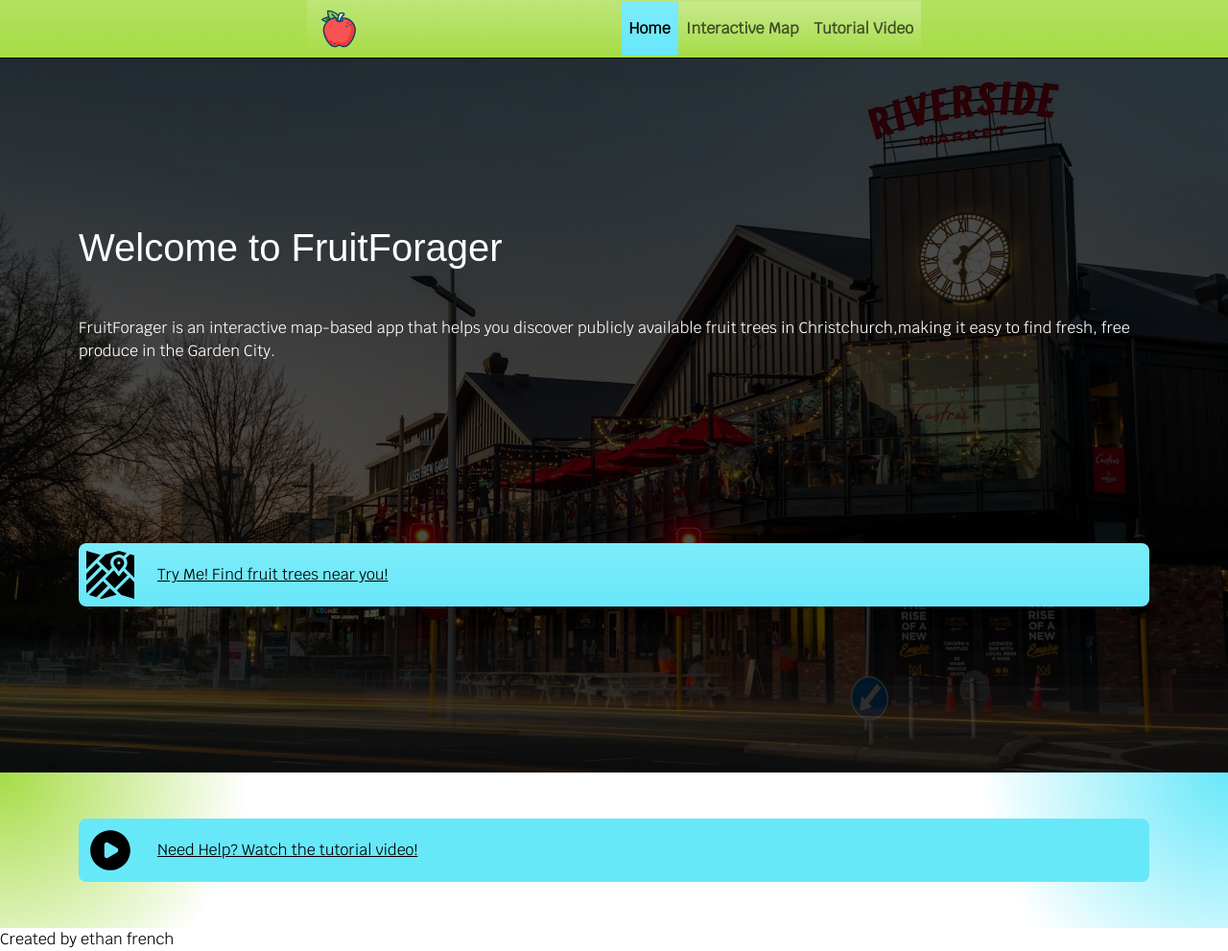
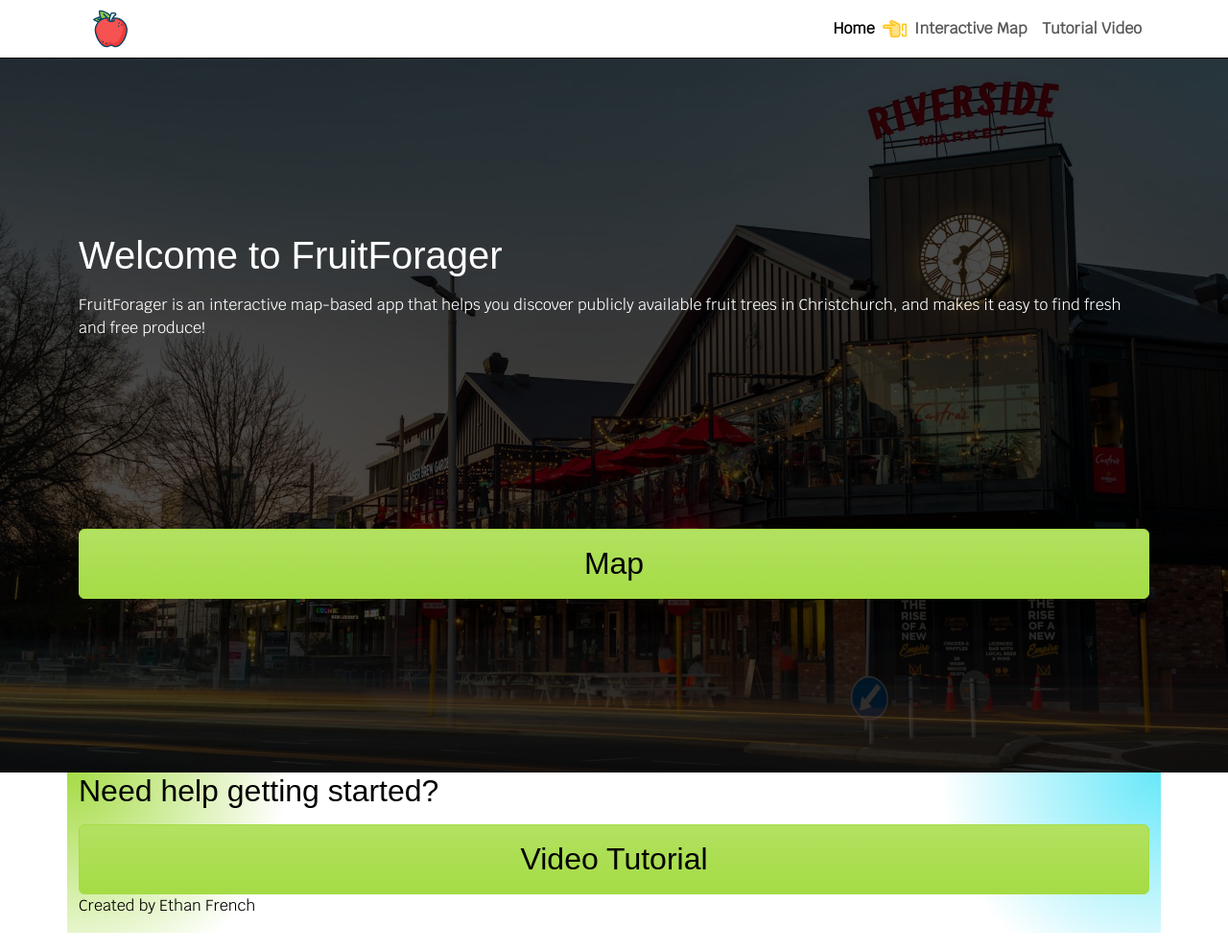
Before and after one commit to EthanGJFrench/fruitforager-iteration-2-prototype-bcde213, a website: page pages/home.html in a window 1280 px wide. Shown: the whole page at 96% size. Drawn offline with nearby package versions, Linux system fonts and the light colour scheme; a web font is replaced by a local one.

Commit message:
Finished main hero section and other updates

```diff
--- a/pages/home.html
+++ b/pages/home.html
@@ -7,26 +7,26 @@
     <title>Home page | FruitForager</title>
 </head>
 <body class="text-dark">
-
     <!-- Navigation bar -->
-    <nav class="navbar-expand-md p-0 navbar border-1 border-bottom border-dark bg-primary bg-gradient">
-        <div class="container-fluid bg-gradient p-0">
+    <nav class="navbar-expand-md p-0 navbar border-1 border-bottom border-dark">
+        <div class="container bg-gradient">
             <a class="navbar-brand ms-2" href="home.html">
                 <img src="/assets/svgs/apple-svgrepo-com.svg" alt="FruitForager logo"> <!-- Temp Logo -->
             </a>
-            <button class="navbar-toggler bg-secondary me-3" type="button" data-bs-toggle="collapse" data-bs-target="#navbarNav" aria-controls="navbarNav" aria-expanded="false" aria-label="Toggle navigation">
+            <button class="navbar-toggler bg-primary bg-gradient" type="button" data-bs-toggle="collapse" data-bs-target="#navbarNav" aria-controls="navbarNav" aria-expanded="false" aria-label="Toggle navigation">
                 <span class="navbar-toggler-icon"></span>
             </button>
             <div class="collapse navbar-collapse" id="navbarNav">
                 <ul class="navbar-nav ms-auto">
-                    <li class="nav-item">
-                        <a class="nav-link active bg-gradient px-2 py-3" href="/pages/home.html">Home</a>
+                    <li class="nav-item d-flex ff-active ff-active-link">
+                        <a class="nav-link active px-2 py-3" href="/pages/home.html">Home</a>
+                        <img src="../assets/svgs/pointer-hands-and-gestures-svgrepo-com.svg" alt="">
                     </li>
                     <li class="nav-item">
-                        <a class="nav-link bg-gradient px-2 py-3" href="/pages/map.html">Interactive Map</a>
+                        <a class="nav-link px-2 py-3" href="/pages/map.html">Interactive Map</a>
                     </li>
                     <li class="nav-item" data-bs-toggle="modal" data-bs-target="#tutorialVideoModal">
-                        <a class="nav-link bg-gradient px-2 py-3">Tutorial Video</a>
+                        <a class="nav-link px-2 py-3">Tutorial Video</a>
                     </li>
                 </ul>
             </div>
@@ -48,42 +48,44 @@
                 </div>
             </div>
             <!-- Text overlay -->
-            <section class="d-flex flex-column justify-content-evenly ff-hero-overlay">
-                <div class="container">
-                    <h1 class="mb-5">Welcome to FruitForager</h1>
-                    <p>FruitForager is an interactive map-based app that helps you discover publicly available fruit trees in Christchurch,making it easy to find fresh, free produce in the Garden City.</p>
+            <section class="ff-hero-overlay">
+                <div class="container d-flex flex-column justify-content-evenly">
+                    <div>
+                        <h1 class="mb-3">Welcome to FruitForager</h1>
+                        <p>FruitForager is an interactive map-based app that helps you discover publicly available fruit trees in Christchurch, and makes it easy to find fresh and free produce!</p>
+                    </div>
+                    <a href="/pages/map.html">
+                        <button type="button" class="w-100 btn btn-primary bg-gradient py-3">
+                            <h2 class="m-0">Map</h2>
+                        </button>
+                    </a>
                 </div>
-                <section class="container">
-                    <a href="/pages/map.html" class="d-flex align-items-center justify-content-left gap-4 p-2 bg-secondary bg-gradient rounded-3">
-                        <img src="/assets/svgs/street-map-svgrepo-com.svg" alt="map">
-                        <span>Try Me! Find fruit trees near you!</span>
-                    </a>
-                </section>
             </section>
         </div>
     </section>
 
-    <section class="ff-glow-section py-5">
-        <section class="container">
-            <a href="/pages/map.html" class="d-flex align-items-center justify-content-left gap-4 p-2 bg-secondary rounded-3" data-bs-toggle="modal" data-bs-target="#tutorialVideoModal">
-                <img src="/assets/svgs/play-circle-svgrepo-com.svg" alt="play video">
-                <span class="m-0">Need Help? Watch the tutorial video!</span>
-            </a>
+    <div class="ff-glow-section container">
+        <section>
+            <h2 class="mb-3">Need help getting started?</h2>
+            <p></p>
         </section>
-    </section>
-    <!-- Link section -->
-
-    <footer>
-        Created by ethan french
-    </footer>
+        <a href="/pages/map.html" data-bs-toggle="modal" data-bs-target="#tutorialVideoModal">
+            <button type="button" class="w-100 btn btn-primary bg-gradient py-3">
+                <h2 class="m-0">Video Tutorial</h2>
+            </button>
+        </a>
+        <footer>
+            <p>Created by Ethan French</p> <!-- Licensing Information goes here -->
+        </footer>
+    </div>
 
     <!-- Tutorial video modal -->
-    <section class="modal fade" id="tutorialVideoModal" tabindex="-1" aria-labelledby="tutorialVideoModal" aria-hidden="true">
+    <section class="modal fade bg-gradient" id="tutorialVideoModal" tabindex="-1" aria-labelledby="tutorialVideoModal" aria-hidden="true">
         <div class="modal-dialog modal-dialog-centered">
-            <div class="modal-content">
-                <div class="modal-header">
+            <div class="modal-content bg-primary bg-gradient">
+                <div class="modal-header border-0">
                     <h1>Video Tutorial</h1>
-                    <button type="button" class="btn-close" data-bs-dismiss="modal" aria-label="Close"></button>
+                    <button type="button" class="btn-close border-0" data-bs-dismiss="modal" aria-label="Close"></button>
                 </div>
                 <div class="modal-body">
                     <video class="w-100" controls>
--- a/sass/styles.scss
+++ b/sass/styles.scss
@@ -1,3 +1,7 @@
+/*
+
+*/
+
 // CSS reset
 /* http://meyerweb.com/eric/tools/css/reset/
    v2.0 | 20110126
@@ -94,10 +98,6 @@ $theme-colors: (
 $link-color: $dark;
 $body-color: $dark;
 
-.nav-link.active {
-    background-color: $secondary;
-}
-
 body {
   display: flex;
   flex-direction: column;
@@ -107,8 +107,13 @@ a img {
   max-width: 50px;
 }
 
-.container, .container-fluid {
-    max-width: 40rem;
+.ff-active-link img {
+    width: 25px;
+}
+
+.active img {
+    width: 30px;
+    height: auto;
 }
 
 /* Homepage hero section */
@@ -118,7 +123,7 @@ a img {
     overflow: hidden;
 }
 
-#homepage-hero .ff-carousel-wrapper { // Created with the assistance of ChatGPT using the prompt "Industry standard way to identify and separate bootstrap classes from my own custom classes".
+#homepage-hero .ff-carousel-wrapper { // Created with the assistance of ChatGPT using the prompt "Industry standard ways to identify and separate bootstrap classes from my own custom classes".
     position: relative;
     height: 100%;
 }
@@ -148,6 +153,10 @@ a img {
     opacity: 0;
 }
 
+.ff-hero-overlay div.container {
+    height: 100%;
+}
+
 @keyframes heroFadeIn {
     from {
         opacity: 0;
@@ -159,7 +168,7 @@ a img {
     }
 }
 
-.ff-hero-overlay .container {
+.ff-hero-overlay {
     color: white;
 }
 
@@ -177,5 +186,5 @@ a img {
         ),
 }
 
-// Bootstrap import LAST
+// Bootstrap - make sure to import last
 @import "../node_modules/bootstrap/scss/bootstrap";
```
Also changed, not shown: assets/svgs/pointer-hands-and-gestures-svgrepo-com.svg (added), css/styles.css, 1 other file.
